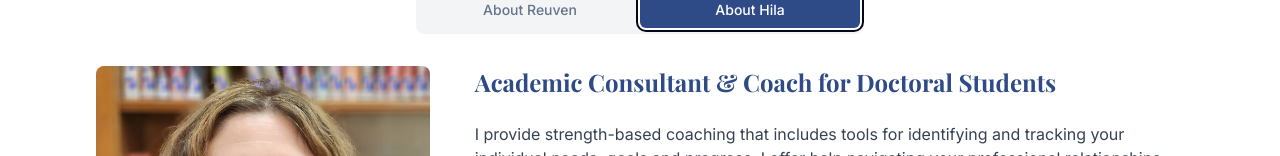
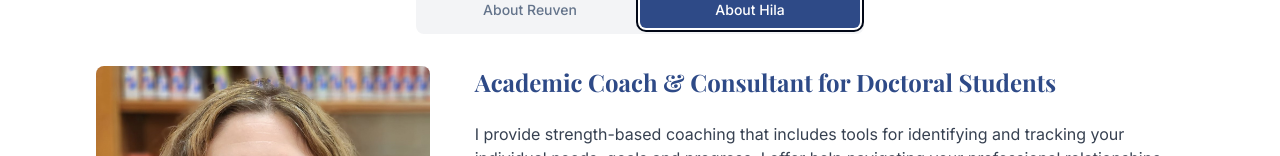
Before and after one commit to ReuvenKatz/pathway-nexus-gateway1, a React (Vite) app: page /about in a window 1280 px wide. Both pictures are taken after a click on the tab "About Hila". Shown: the part 319-475 px from the top of the page. Built offline with nearby package versions, Linux system fonts and the light colour scheme; a web font is replaced by a local one.

Commit message:
Update About Hila section
Updated the About Hila section on the About Us page with the new title "Academic Coach & Consultant for Doctoral Students".
-edited src/pages/About.tsx

```diff
--- a/src/pages/About.tsx
+++ b/src/pages/About.tsx
@@ -147,7 +147,7 @@ const About = () => {
               <div className="lg:col-span-2 space-y-6">
                 <div>
                   <h2 className="text-2xl font-serif font-bold text-[#2E4A87] mb-4">
-                    Academic Consultant & Coach for Doctoral Students
+                    Academic Coach & Consultant for Doctoral Students
                   </h2>
                 </div>
 
```
